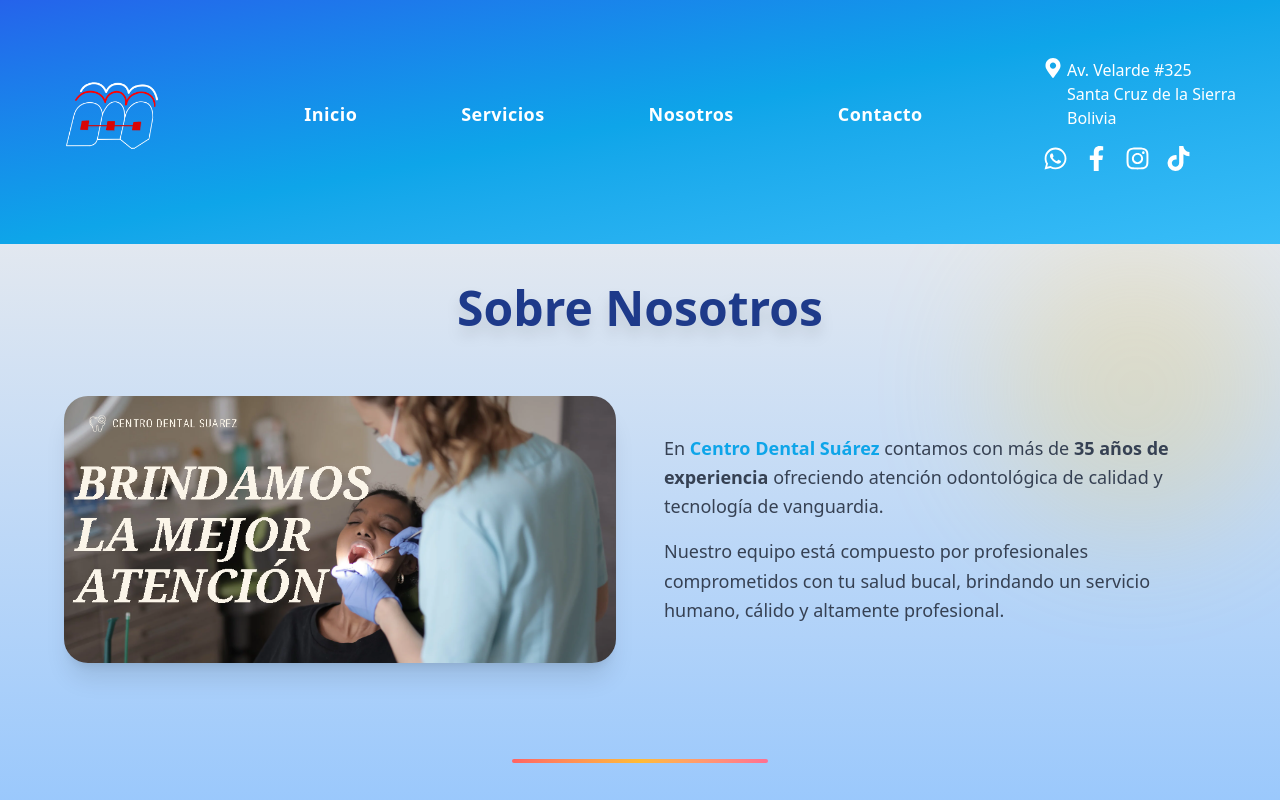
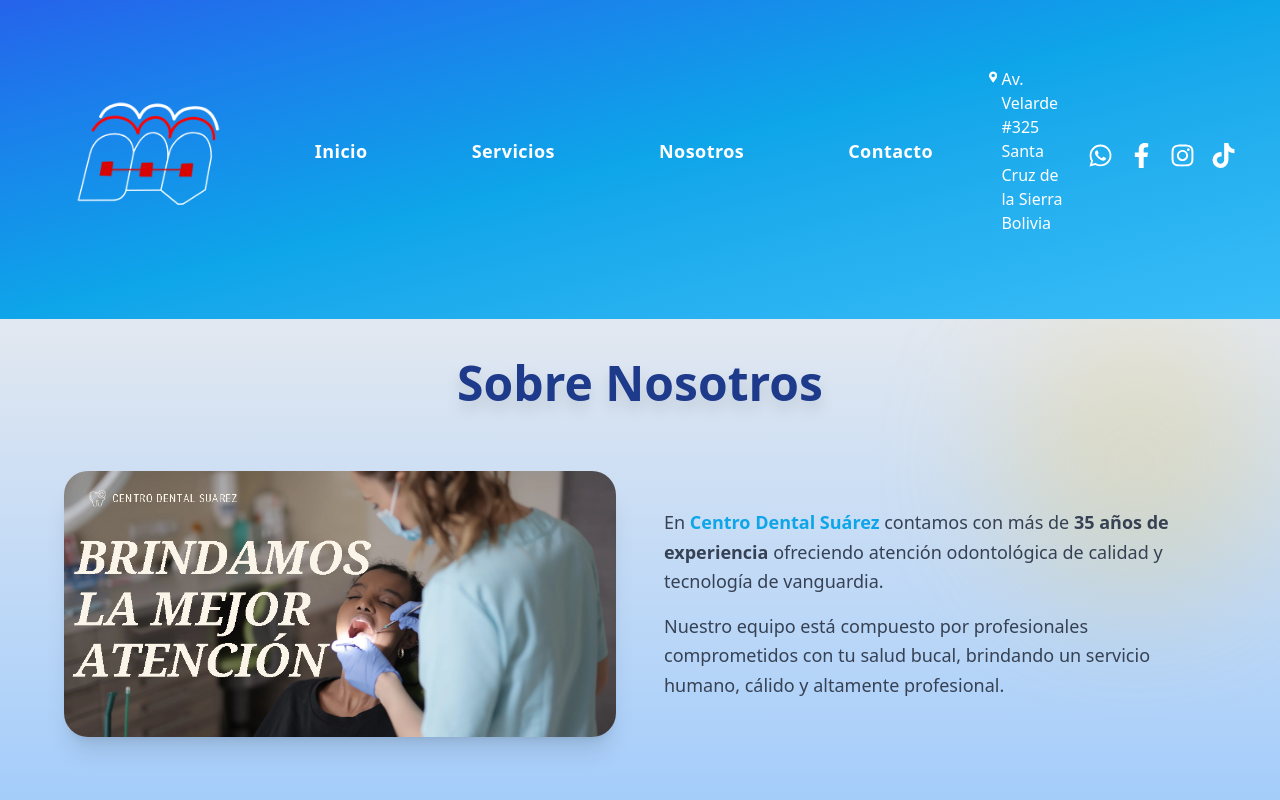
Before and after one commit to MichelIsmaelChavez/CentroDentalWeb, a Next.js app: page /nosotros in a window 1280 px wide. Shown: the top 800 px of the page. Built offline with nearby package versions, Linux system fonts and the light colour scheme.

Commit message:
modificación de diseños en navbar y page.tsx principal(iconos, estructura), eliminación de animaciones, espacios en blanco

```diff
--- a/src/app/components/ImageCarousel.tsx
+++ b/src/app/components/ImageCarousel.tsx
@@ -23,7 +23,7 @@ const ImageCarousel = () => {
   }, []);
 
   return (
-    <div className="relative w-full h-full overflow-hidden">
+    <div className="relative w-full h-full overflow-hidden max-w-full">
       <AnimatePresence mode="wait">
         <motion.div
           key={current}
@@ -39,7 +39,7 @@ const ImageCarousel = () => {
               autoPlay
               loop
               muted
-              className="w-full h-full object-cover"
+              className="w-full h-full object-cover max-w-full"
             />
           ) : (
             <Image
@@ -47,7 +47,7 @@ const ImageCarousel = () => {
               alt={`Slide ${current + 1}`}
               width={1200}
               height={600}
-              className="w-full h-full object-cover"
+              className="w-full h-full object-cover max-w-full"
             />
           )}
         </motion.div>
--- a/src/app/components/Navbar.tsx
+++ b/src/app/components/Navbar.tsx
@@ -1,4 +1,5 @@
 "use client";
+
 import Image from "next/image";
 import Link from "next/link";
 import { useState } from "react";
@@ -9,8 +10,8 @@ export default function Navbar() {
   const [isOpen, setIsOpen] = useState(false);
 
   return (
-    <header className="w-full py-7 px-6 md:px-5 bg-gradient-to-br from-[#2563eb] via-[#0ea5e9] to-[#38bdf8] text-white">
-      <div className="max-w-full mx-auto px-6 py-4 text-white">
+    <header className="w-full py-7 px-6 md:px-5 bg-gradient-to-br from-[#2563eb] via-[#0ea5e9] to-[#38bdf8] text-white overflow-x-hidden max-w-full">
+      <div className="max-w-full mx-auto px-6 py-4 text-white overflow-x-hidden">
         {/* Parte superior: Logo + nav + contacto */}
         <div className="flex flex-col md:flex-row md:justify-between md:items-center mb-4 gap-4 w-full text-center md:text-left">
           {/* Logo */}
@@ -19,12 +20,14 @@ export default function Navbar() {
               <Image
   src="/logo.png"
   alt="Centro Dental Suárez"
-                width={140}
-                height={100}
+  width={140}  // Asegúrate de mantener esto
+  height={100}  // Asegúrate de mantener esto
   className="cursor-pointer mx-auto md:mx-0"
+  priority
+  style={{ width: "auto", height: "auto" }}  // Para mantener la relación de aspecto si estás cambiando el tamaño en CSS
 />
+
             </Link>
-
             <button
               className="md:hidden text-white absolute right-5 top-6"
               onClick={() => setIsOpen(!isOpen)}
@@ -48,7 +51,7 @@ export default function Navbar() {
             ))}
           </nav>
 
-          {/* Botón de ubicación (visible en ambas vistas, centrado en móvil) */}
+          {/* Botón de ubicación */}
           <div className="flex flex-col items-center md:items-start gap-2 mt-2 md:mt-0">
             <a
               href="https://www.google.com/maps/dir//Av.+Velarde+#325,+Santa+Cruz+de+la+Sierra"
@@ -63,8 +66,9 @@ export default function Navbar() {
                 <span className="text-white">Bolivia</span>
               </div>
             </a>
+          </div>
 
-            {/* Redes sociales (centradas en móvil, derechas en escritorio) */}
+          {/* Redes sociales */}
           <div className="flex justify-center md:justify-start gap-4 mt-2 text-xs md:text-lg">
             <a href="https://wa.me/59169084318" target="_blank" className="text-white hover:text-cyan-300">
               <FaWhatsapp size={25} />
@@ -78,7 +82,6 @@ export default function Navbar() {
             <a href="https://www.tiktok.com/@centrodentalsuarez?_t=ZM-8vdzmwdIYxK&_r=1" target="_blank" className="text-white hover:text-cyan-300">
               <FaTiktok size={25} />
             </a>
-            </div>
           </div>
         </div>
 
--- a/src/app/globals.css
+++ b/src/app/globals.css
@@ -23,7 +23,19 @@
 }
 
 /* globals.css */
+html {
+  overflow-x: hidden;
+  max-width: 100vw;
+}
+
 body {
   background-color: #f0f9f7; /* Fondo claro por defecto */
   color: #333; /* Texto oscuro por defecto */
+  overflow-x: hidden;
+  max-width: 100vw;
+  width: 100%;
 }
+
+* {
+  box-sizing: border-box;
+}
--- a/src/app/layout.tsx
+++ b/src/app/layout.tsx
@@ -24,12 +24,12 @@ export default function RootLayout({
   children: React.ReactNode;
 }>) {
   return (
-    <html lang="es">
+    <html lang="es" className="overflow-x-hidden">
       <body
-        className={`${geistSans.variable} ${geistMono.variable} antialiased`}
+        className={`${geistSans.variable} ${geistMono.variable} antialiased overflow-x-hidden max-w-full`}
       >
         <Navbar /> {/* Navbar visible en todas las páginas */}
-        <main>{children}</main>
+        <main className="overflow-x-hidden max-w-full">{children}</main>
       </body>
     </html>
   );
```
Also changed, not shown: src/app/page.tsx (+14 -14 lines). Lines whose indentation alone changed are shown as unchanged.
